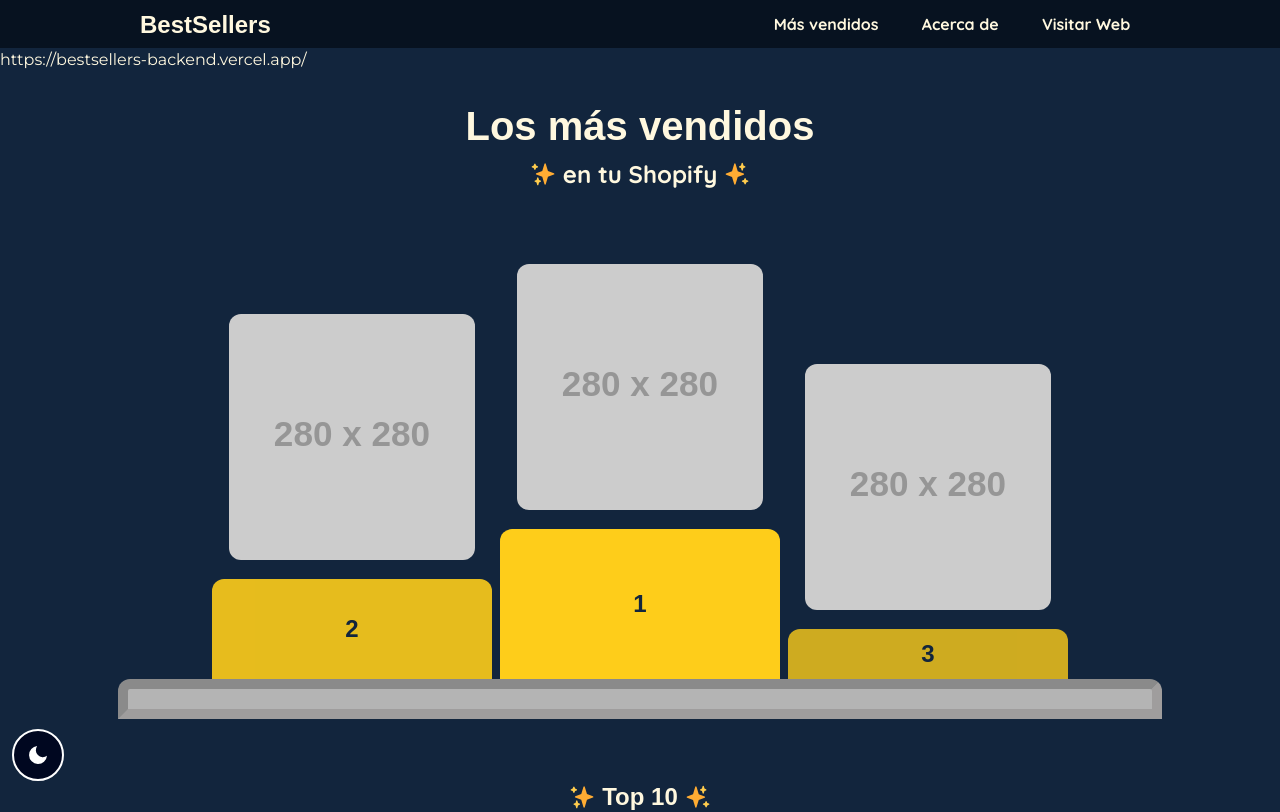
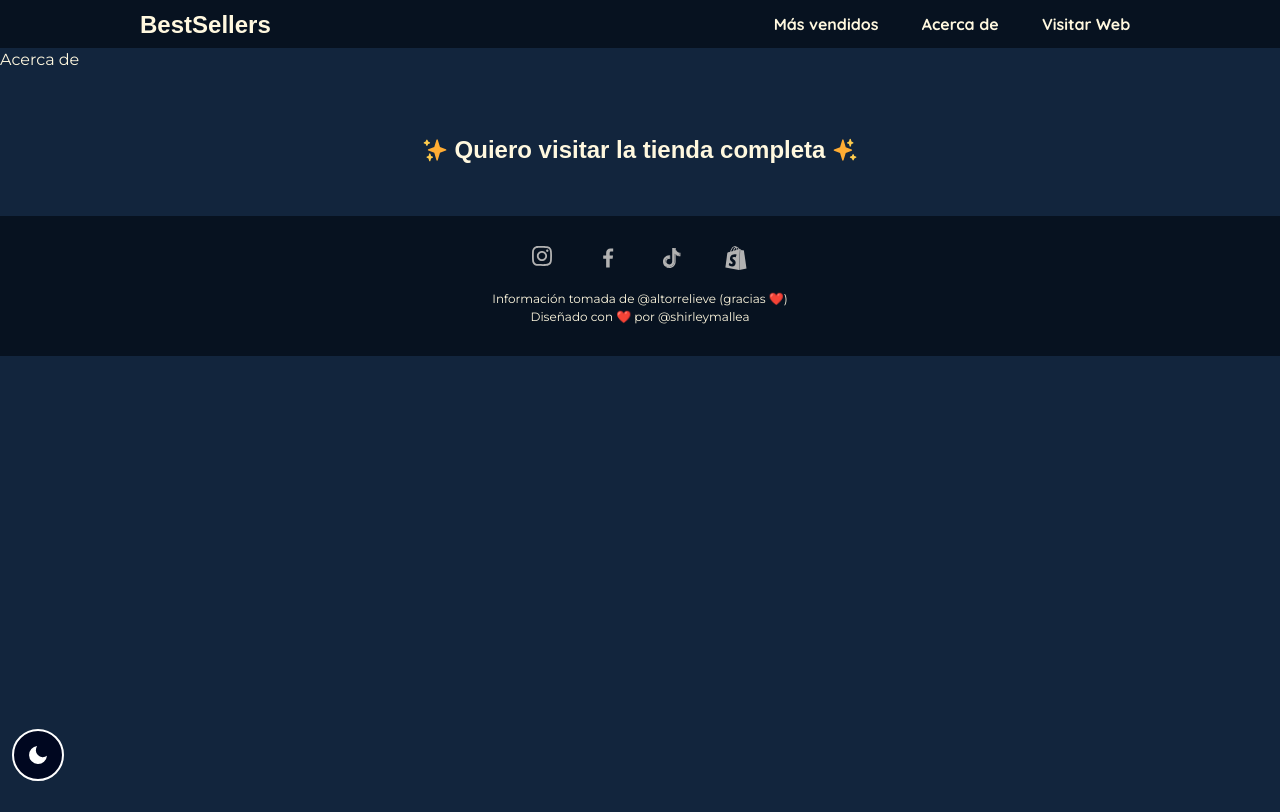
Before and after one commit to shimapi/bestsellers-shopify-frontend, a React (Vite) app: page /acerca-de in a window 1280 px wide. Shown: the top 812 px of the page. Built offline with nearby package versions, Linux system fonts and the light colour scheme; no server answers; a web font is replaced by a local one.

Commit message:
feat: adding routes

```diff
--- a/package.json
+++ b/package.json
@@ -1,5 +1,7 @@
 {
   "name": "bestsellers-shopify-frontend",
+  "description": "Frontend for Bestsellers Shopify",
+  "author": "Shirley Mallea - @shirleymallea",
   "private": true,
   "version": "0.0.0",
   "type": "module",
@@ -15,6 +17,7 @@
     "nodemon": "^3.1.0",
     "react": "^18.2.0",
     "react-dom": "^18.2.0",
+    "react-router-dom": "^6.22.2",
     "sass": "^1.71.1"
   },
   "devDependencies": {
--- a/src/components/About/About.jsx
+++ b/src/components/About/About.jsx
@@ -0,0 +1,5 @@
+const About = () => {
+	return <div>Acerca de</div>;
+};
+
+export default About;
--- a/src/components/App/App.jsx
+++ b/src/components/App/App.jsx
@@ -1,26 +1,32 @@
-import Main from "../Main/Main";
-import Nav from "../Nav/Nav";
-import Header from "../Header/Header";
-import ThemeSwitch from "../ThemeSwitch/ThemeSwitch.jsx";
-import Footer from "../Footer/Footer.jsx";
-import TopProducts from "../TopProducts/TopProducts";
+import { createBrowserRouter, RouterProvider } from "react-router-dom";
 import "./App.scss";
-import Fetch from "../Fetch/Fetch.jsx";
+import Main from "../Main/Main.jsx";
+import TopProducts from "../TopProducts/TopProducts.jsx";
+import Layout from "../Layout/Layout.jsx";
+import About from "../About/About.jsx";
 
 function App() {
-	return (
-		<div className="app">
-			<div className="app__container">
-				<Nav />
-				<Fetch />
-				<Header />
-				<Main />
-				<TopProducts />
-				<Footer />
-			</div>
-			<ThemeSwitch />
-		</div>
-	);
+	const BrowserRouter = createBrowserRouter([
+		{
+			element: <Layout />,
+
+			children: [
+				{
+					path: "/",
+					element: <Main />,
+				},
+				{
+					path: "/top-products",
+					element: <TopProducts />,
+				},
+				{
+					path: "/acerca-de",
+					element: <About />,
+				},
+			],
+		},
+	]);
+	return <RouterProvider router={BrowserRouter} />;
 }
 
 export default App;
--- /dev/null
+++ b/src/components/Layout/Layout.jsx
@@ -0,0 +1,21 @@
+import { Outlet } from "react-router-dom";
+import Nav from "../Nav/Nav";
+import ThemeSwitch from "../ThemeSwitch/ThemeSwitch.jsx";
+import Footer from "../Footer/Footer.jsx";
+
+const Layout = () => {
+	return (
+		<div className="app">
+			<div className="app__container">
+				<Nav />
+
+				<Outlet />
+
+				<Footer />
+			</div>
+			<ThemeSwitch />
+		</div>
+	);
+};
+
+export default Layout;
--- a/src/components/Main/Main.jsx
+++ b/src/components/Main/Main.jsx
@@ -1,13 +1,17 @@
 import Podium from "../Podium/Podium";
+import Header from "../Header/Header";
 import "./Main.scss";
 
 const Main = () => {
 	return (
-		<main className="main">
-			<div className="main__container">
-				<Podium />
-			</div>
-		</main>
+		<>
+			<Header />
+			<main className="main">
+				<div className="main__container">
+					<Podium />
+				</div>
+			</main>
+		</>
 	);
 };
 
```
Also changed, not shown: 1 other file (tests, documents, lock files or other folders).
